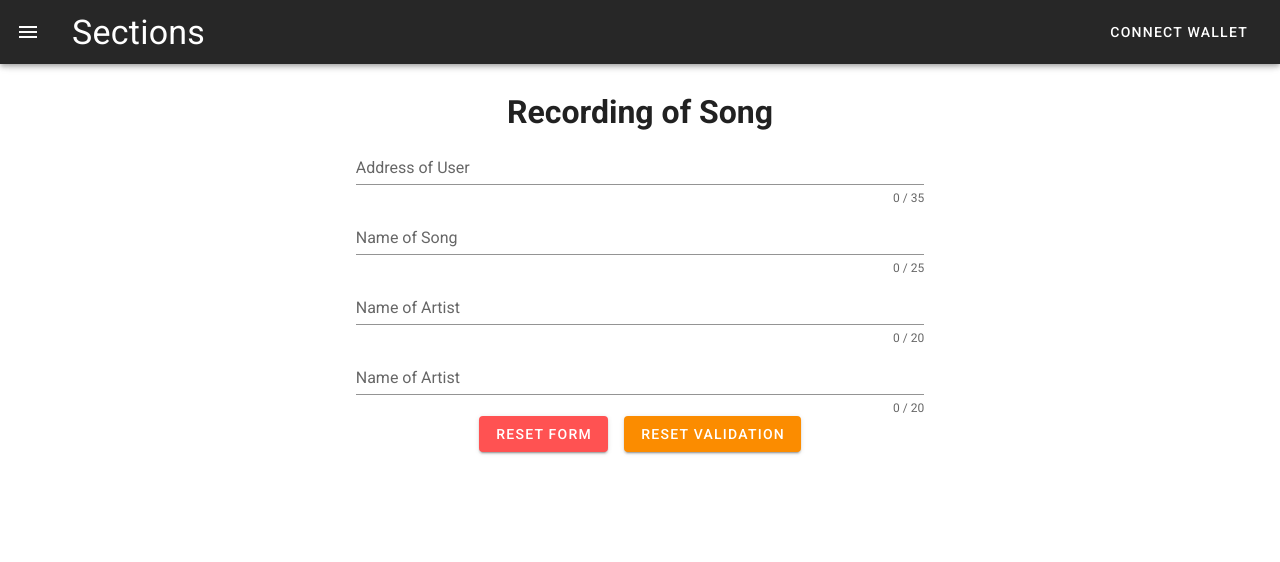
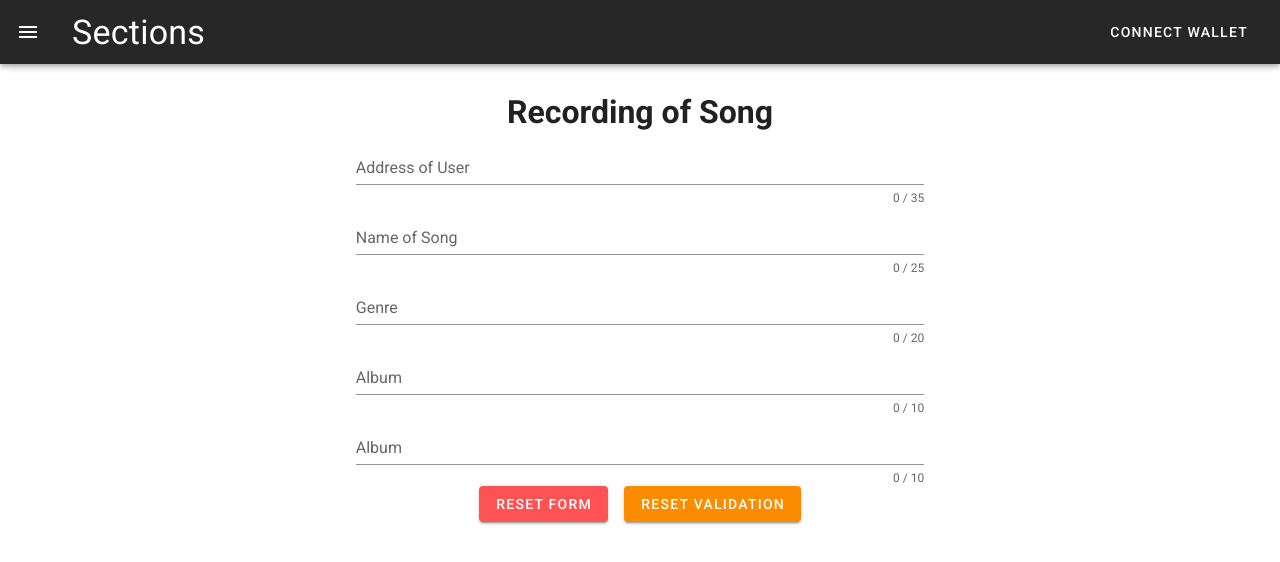
Before and after one commit to sergiostef25/MusiChain, a Vue app: page /song in a window 1280 px wide. Shown: the top 562 px of the page. Built offline with nearby package versions, Linux system fonts and the light colour scheme.

Commit message:
SongPage
sto creando la pagina relativa alle canzoni

```diff
--- a/src/views/SongView.vue
+++ b/src/views/SongView.vue
@@ -26,20 +26,29 @@
             ></v-text-field>
 
             <v-text-field
-              v-model="nameArtist"
+              v-model="genre"
               :counter="20"
-              :rules="nameArtistRules"
-              label="Name of Artist"
+              :rules="genreRules"
+              label="Genre"
               required
             ></v-text-field>
 
             <v-text-field
-              v-model="genre"
-              :counter="20"
-              :rules="nameArtistRules"
-              label="Name of Artist"
+              v-model="Album"
+              :counter="10"
+              :rules="albumRules"
+              label="Album"
               required
             ></v-text-field>
+
+            <v-text-field
+              v-model="Album"
+              :counter="10"
+              :rules="albumRules"
+              label="Album"
+              required
+            ></v-text-field>
+
 
             <v-btn
               v-if="connected"
```
